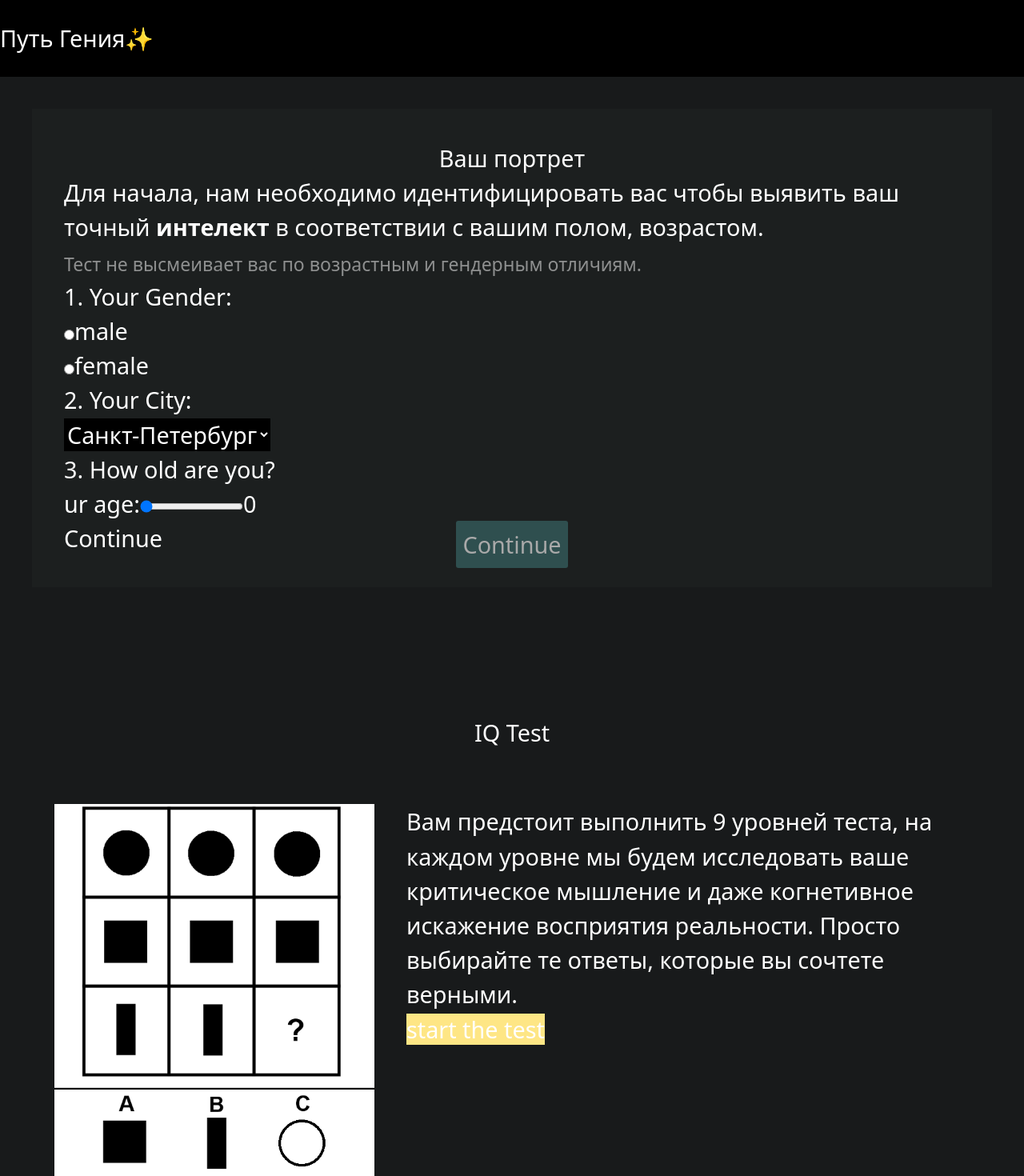
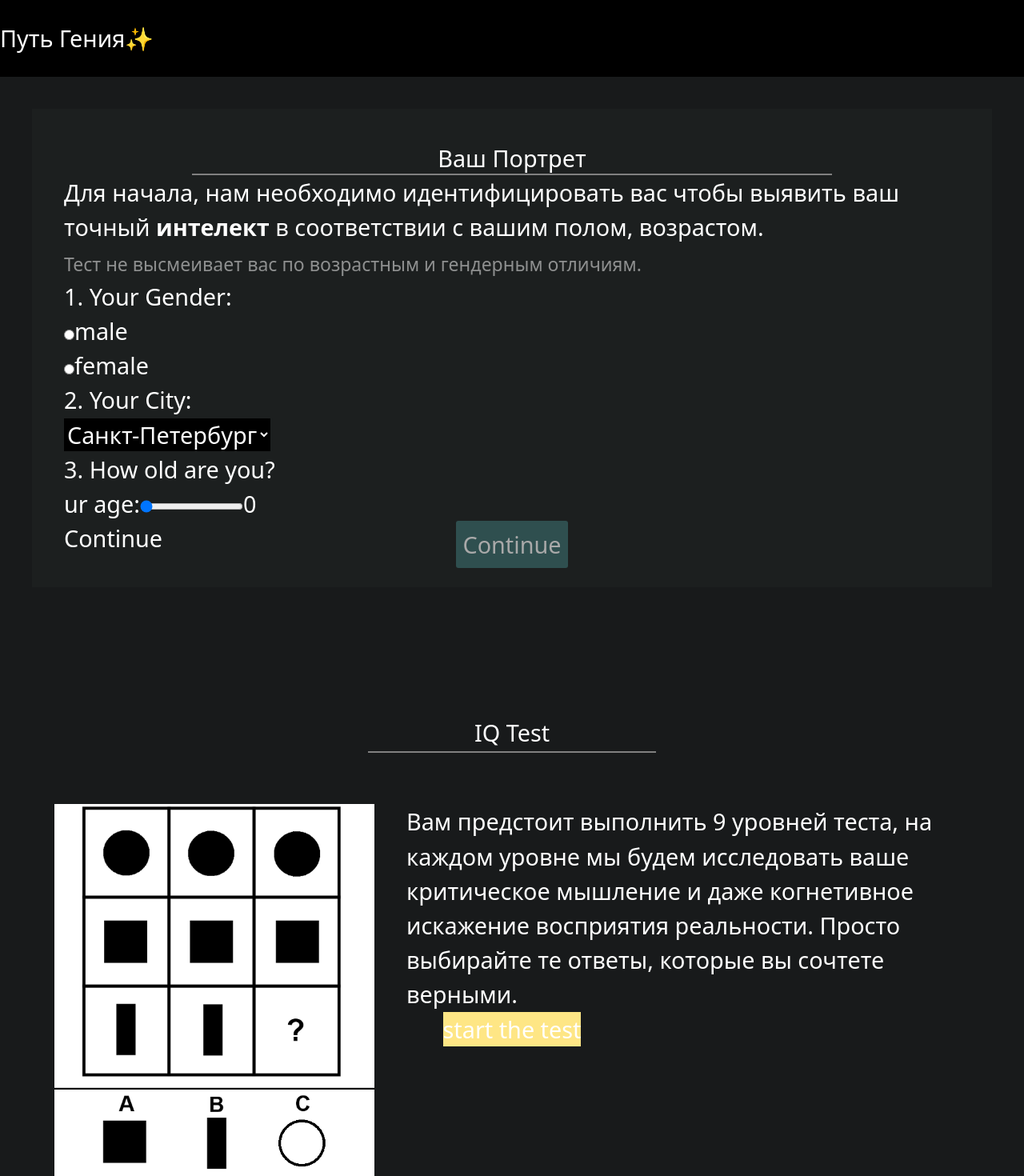
Before and after one commit to SatoruToji/iq_test, a Next.js app: page /pages/hello in a window 1280 px wide. Shown: the top 1470 px of the page at 80% size. Built offline with nearby package versions, Linux system fonts and the light colour scheme.

Commit message:
underlines

```diff
--- a/src/app/globals.css
+++ b/src/app/globals.css
@@ -65,3 +65,24 @@ select {
     align-items: center;
     height: 100vh;
 }
+
+
+.title {
+    position: relative;
+    display: inline-block;
+    text-align: center;
+}
+.title::after {
+    content: '';
+    position: absolute;
+    left: 50%;
+    transform: translateX(-50%);
+    bottom: -1vh;
+    width: 40vw;
+    height: 1px;
+    background-color: gray;
+}
+
+.after-gray::after {
+    background-color: gray;
+}
--- a/src/app/pages/hello/UserPortrain.tsx
+++ b/src/app/pages/hello/UserPortrain.tsx
@@ -1,9 +1,12 @@
-import { UserCard } from "@/components/cards/UserCard";
+import { UserCard } from '@/components/cards/UserCard'
+import { UnderLineTitle } from '@/components/underLineTitle/UnderLineTitle'
 
 export function UserPortrain() {
     return (
         <article className="m-10 p-10 bg-[#1c1f1f]">
-            <h1 className="text-center">Ваш портрет</h1>
+            <h1 className="text-center">
+                <UnderLineTitle bottom='after:bottom-0'>Ваш Портрет</UnderLineTitle>
+            </h1>
             <section>
                 <p>
                     Для начала, нам необходимо идентифицировать вас чтобы
--- a/src/app/pages/hello/UserStarts.tsx
+++ b/src/app/pages/hello/UserStarts.tsx
@@ -1,12 +1,13 @@
 import { MyImage } from '@/components/MyImage/MyImage'
+import { UnderLineTitle } from '@/components/underLineTitle/UnderLineTitle'
 import Image from 'next/image'
 import Link from 'next/link'
 
 export function UserStarts() {
     return (
-        <article className="mt-40">
+        <article className="mt-40 ">
             <h2 id="#IqTestDescription" className="text-center">
-                IQ Test
+                <UnderLineTitle width="after:w-90">IQ Test</UnderLineTitle>
             </h2>
             <section className="flex m-10 p-7 gap-10">
                 <MyImage
@@ -21,7 +22,10 @@ export function UserStarts() {
                         даже когнетивное искажение восприятия реальности. Просто
                         выбирайте те ответы, которые вы сочтете верными.
                     </p>
-                    <Link href="/pages/iqTest" className="bg-amber-200">
+                    <Link
+                        href="/pages/iqTest"
+                        className="bg-amber-200 absolute right-0 left-0 w-fit m-auto"
+                    >
                         start the test
                     </Link>
                 </span>
--- a/src/app/pages/iqTest/page.tsx
+++ b/src/app/pages/iqTest/page.tsx
@@ -3,6 +3,7 @@
 import { Exercise } from '@/components/cards/iq_tests/Exercise'
 import { MyImage } from '@/components/MyImage/MyImage'
 import { Nav } from '@/components/Nav'
+import { UnderLineTitle } from '@/components/underLineTitle/UnderLineTitle'
 import { useState } from 'react'
 
 export default function Page() {
@@ -13,7 +14,11 @@ export default function Page() {
             <Nav />
             <article>
                 <section>
-                    <h2>Exercise {num}</h2>
+                    <h2>
+                        <UnderLineTitle translate="after:translate-x-1">
+                            Exercise {num}
+                        </UnderLineTitle>
+                    </h2>
                     <section className="flex justify-between p-7 gap-9">
                         <MyImage
                             src={`/pictures/questions/${num}.png`}
--- /dev/null
+++ b/src/components/underLineTitle/UnderLineTitle.tsx
@@ -0,0 +1,14 @@
+interface Props {
+    children: any
+    width?: string
+    translate?: string
+    bottom?: string
+}
+
+export function UnderLineTitle({ children, width='after:w-svh', translate='after:-translate-x-1/2', bottom='after:-bottom-1' }: Props) {
+    return (
+        <span className={`relative inline-block text-center after:-[''] after:absolute after:left-1/2 ${bottom} ${translate} ${width} after:h-[2px] after-gray`}>
+            {children}
+        </span>
+    )
+}
```
